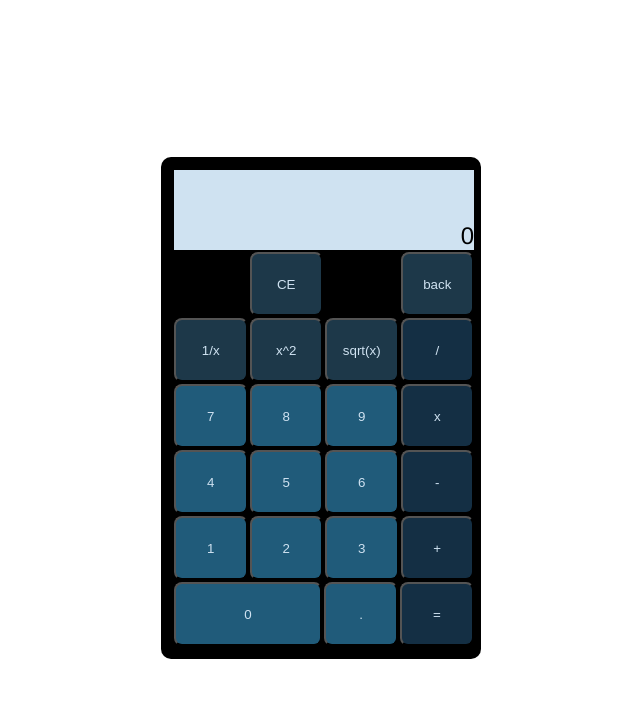
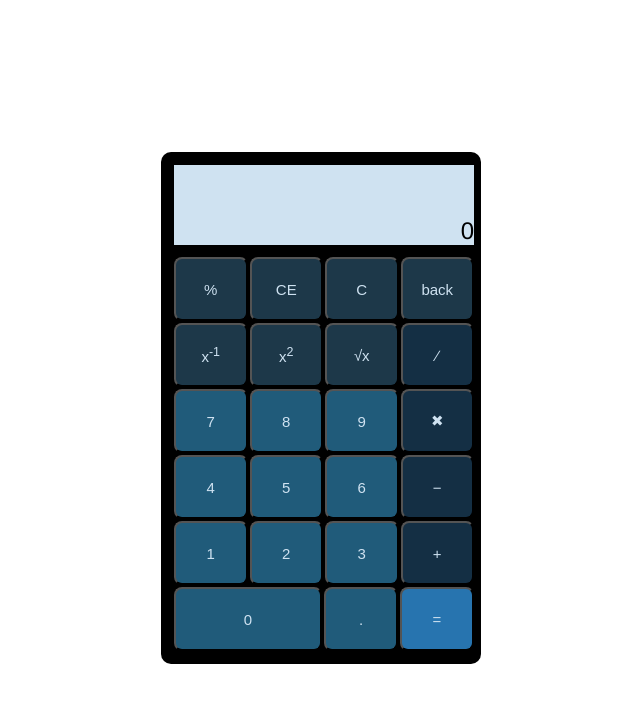
Before and after one commit to OmarTammam25/Calculator-frontend, an Angular app: page / in a window 1280 px wide. Shown: the top 702 px of the page, without its empty margins (319-959 px from the left). Built offline with nearby package versions, Linux system fonts and the light colour scheme.

Commit message:
refactor code

```diff
--- a/package.json
+++ b/package.json
@@ -18,6 +18,9 @@
     "@angular/platform-browser": "^14.2.0",
     "@angular/platform-browser-dynamic": "^14.2.0",
     "@angular/router": "^14.2.0",
+    "@fortawesome/angular-fontawesome": "^0.10.0",
+    "@fortawesome/fontawesome-svg-core": "^1.2.36",
+    "@fortawesome/free-solid-svg-icons": "^5.15.4",
     "rxjs": "~7.5.0",
     "tslib": "^2.3.0",
     "zone.js": "~0.11.4"
--- a/src/app/app.component.css
+++ b/src/app/app.component.css
@@ -31,6 +31,7 @@ button {
     min-height: 40px;
     color: #cfe2f1;
     border-radius: 8px;
+    font-size: 15px;
 }
 
 button:hover.number {
@@ -49,6 +50,11 @@ button:hover.function2 {
 
 button:hover.operation {
     background-color: #1d3849;
+    transition: 0.3s;
+}
+
+button:hover#equals {
+    background-color: #2a4f67;
     transition: 0.3s;
 }
 
@@ -85,6 +91,7 @@ button:hover.operation {
     overflow: hidden;
     text-overflow: ellipsis;
     width:300px;
+    margin-bottom: 10px;
 }
 
 #result {
@@ -96,5 +103,9 @@ button:hover.operation {
     justify-content: space-between;
 }
 #id {
-    font: medium;
+    font: xx-large;
 }
+
+#equals {
+    background-color: #2774af;
+}
--- a/src/app/app.component.html
+++ b/src/app/app.component.html
@@ -6,9 +6,10 @@
       <tr>
         <td>
           <div class="output">
-            <output id="expression">
+            <output id="expression" *ngIf="this.myFunction.length === 0">
               {{leftOperand}} {{operator}} {{rightOperand}}
             </output>
+            <output id="functionResult" *ngIf="this.myFunction.length != 0">{{myFunction}}({{leftOperand}})</output>
             <output id="result"> {{config.result}} </output>
           </div>
 
@@ -16,13 +17,13 @@
       </tr>
       <tr>
         <td>
-
+          <button class="function2" (click)="percent()">%</button>
         </td>
         <td>
           <button class="function2" (click)="clear()">CE</button>
         </td>
         <td>
-
+          <button class="function2" (click)="clear()">C</button>
         </td>
         <td>
           <button class="function2" (click)="eraseRecent()">back</button>
@@ -31,17 +32,19 @@
 
         <tr>
           <td>
-            <button class="function" (click)="inverse()">1/x</button>
+            <button class="function" (click)="inverse()">x<sup>-1</sup></button>
           </td>
           <td>
-            <button class="function" (click)="square()">x^2</button>
+            <button class="function" (click)="square()">x<sup>2</sup></button>
           </td>
           <td>
-            <button class="function" (click)="squareRoot()">sqrt(x)</button>
+            <button class="function" (click)="squareRoot()">
+              &#8730;x
+            </button>
           </td>
 
           <td>
-            <button class="operation"(click)="setOperator('/')" >/</button>
+            <button class="operation"(click)="setOperator('/')" >&#8725;</button>
           </td>
         </tr>
 
@@ -57,7 +60,7 @@
           <button class="number" (click)="appendOperand('9')">9</button>
         </td>
         <td>
-          <button class="operation" (click)="setOperator('*')">x</button>
+          <button class="operation" (click)="setOperator('*')">&#10006;</button>
         </td>
       </tr>
 
@@ -72,7 +75,7 @@
           <button class="number" (click)="appendOperand('6')">6</button>
         </td>
         <td>
-          <button class="operation" (click)="setOperator('-')">-</button>
+          <button class="operation" (click)="setOperator('-')">&minus;</button>
         </td>
       </tr>
 
@@ -87,7 +90,7 @@
           <button class="number" (click)="appendOperand('3')">3</button>
         </td>
         <td>
-          <button class="operation" (click)="setOperator('+')">+</button>
+          <button class="operation" (click)="setOperator('+')">&plus;</button>
         </td>
       </tr>
 
@@ -99,7 +102,7 @@
             <button class="number" (click)="appendOperand('.')">.</button>
           </td>
           <td>
-            <button class="operation" id="equals" (click)="calculate()">=</button>
+            <button class="operation" id="equals" (click)="calculate()">&equals;</button>
           </td>
         </tr>
       </Table>
--- a/src/app/app.component.ts
+++ b/src/app/app.component.ts
@@ -2,7 +2,8 @@ import { CompilerConfig } from '@angular/compiler';
 import { Component } from '@angular/core';
 import { Config } from './api';
 import { CalculatorService } from './calculator.service';
-
+import { faSquareRootAlt } from '@fortawesome/free-solid-svg-icons';
+import { retry } from 'rxjs';
 
 @Component({
   selector: 'app-root',
@@ -10,13 +11,15 @@ import { CalculatorService } from './calculator.service';
   styleUrls: ['./app.component.css']
 })
 export class AppComponent {
+  squareRootIcon = faSquareRootAlt;
   title = 'calculator-frontend';
   MAX_OPERAND_LENGTH = 19;
-  /* result: string = ""; */
+  MAX_DELAY = 20;
   leftOperand: string = "";
   rightOperand: string = "";
   operator: string = "";
   expression: string = "";
+  myFunction: string = "";
 
   config: Config ={
     id: 1,
@@ -24,59 +27,43 @@ export class AppComponent {
     result: 0
   }
   isResult: boolean = false;
-
   constructor(private calculatorService: CalculatorService){}
-
-  isOperator(operation: string){
-    if(operation === '+' || operation === '-' || operation === '*' || operation === '/')
-      return true;
-    return false;
-  }
-  /*
-  concatenate(operation: string) {
-    if(this.isMaxLength(this.expression)){
-      return;
-    }
-    if(this.isOperator(operation)) {
-      if(this.isOperator(this.expression.charAt(this.expression.length - 2))){
-        this.eraseRecent();
-      }
-      this.expression += " ";
-      this.expression += operation;
-      this.expression += " ";
-    }else{
-      if(this.isResult){
-        this.expression = "";
-      }
-      this.expression += operation;
-    }
-    this.isResult = false;
-    this.config.expression = this.expression;
-    console.log(this.expression);
-  } */
 
   appendOperand(userOperand: string){
     if(this.isResult) {
       this.clearProperties();
       this.isResult = false;
     }
+
+    // making sure there's only 1 .
+
     if (this.operator.length === 0 && this.leftOperand.length <= this.MAX_OPERAND_LENGTH){
+      if(this.hasDot(this.leftOperand) && userOperand === ".")
+        return;
       this.leftOperand += userOperand;
       console.log(this.leftOperand);
     }else if (this.rightOperand.length <= this.MAX_OPERAND_LENGTH) {
+      if(this.hasDot(this.rightOperand) && userOperand === ".")
+        return;
       this.rightOperand += userOperand;
       console.log(this.rightOperand);
     }
   }
 
+  hasDot(myOperand: string){
+    if(myOperand.includes("."))
+      return true;
+    return false;
+  }
+
   async setOperator(userOperator: string){
-    // TODO return error
+    this.myFunction = "";
     if(this.leftOperand.length === 0) {
       this.leftOperand = '0';
     }
     if(this.rightOperand.length != 0){
       this.calculate();
-      await this.delay(20);
+      await this.delay(this.MAX_DELAY);
     }
     this.updateOperandsAfterResult();
     this.operator = userOperator;
@@ -93,7 +80,6 @@ export class AppComponent {
     }
   }
 
-  // gets result
   async calculate() {
     this.buildExpression();
     if(this.isValidExpression()){
@@ -110,16 +96,8 @@ export class AppComponent {
   }
 
   isValidExpression() : boolean{
-    /* let oneOperator: boolean = false;
-    for(let i = 0; i < this.expression.length; i++){
-      if(oneOperator && this.expression.charAt(i) != " ")
-        return true;
-
-      if(this.isOperator(this.expression.charAt(i)))
-          oneOperator = true;
-    } */
     if(this.leftOperand.length != 0 && this.operator.length != 0 && this.rightOperand.length != 0)
-      return true;
+    return true;
     return false;
   }
   delay(ms: number) {
@@ -136,21 +114,8 @@ export class AppComponent {
     this.clearProperties();
   }
 
-  clearProperties(){
-    this.leftOperand = "";
-    this.rightOperand = "";
-    this.operator = "";
-  }
   // for back button
   eraseRecent() {
-    /* if(this.expression.charAt(this.expression.length-1) === ' ' || this.isOperator(this.expression.charAt(this.expression.length-1))){
-      this.expression = this.expression.slice(0, this.expression.length - 3);
-      console.log(this.expression);
-    }else{
-      this.expression = this.expression.slice(0, this.expression.length -1) ;
-    }
-    this.config.expression = this.expression;
-    this.isResult = false; */
     console.log("length = " + this.leftOperand.length);
     if(this.rightOperand.length != 0){
       this.rightOperand = this.rightOperand.slice(0, this.rightOperand.length - 1);
@@ -161,41 +126,71 @@ export class AppComponent {
     }
   }
 
+  clearProperties(){
+    this.leftOperand = "";
+    this.rightOperand = "";
+    this.operator = "";
+    this.myFunction = "";
+  }
+
+  isOperator(operation: string){
+    if(operation === '+' || operation === '-' || operation === '*' || operation === '/')
+      return true;
+    return false;
+  }
+
   async inverse(){
     this.updateOperandsAfterResult();
     this.calculate();
-    await this.delay(50);
+    await this.delay(this.MAX_DELAY);
     this.updateOperandsAfterResult();
     this.calculatorService.getInverse(this.leftOperand).subscribe(data => {
       this.config = data;
     });
-    await this.delay(50);
+    await this.delay(this.MAX_DELAY);
     this.isResult = true;
+    this.myFunction = "inverse";
   }
 
   async square(){
     this.updateOperandsAfterResult();
     this.calculate();
-    await this.delay(50);
+    await this.delay(this.MAX_DELAY);
     this.updateOperandsAfterResult();
     this.calculatorService.getSquare(this.leftOperand).subscribe(data => {
       this.config = data;
     });
-    await this.delay(50);
+    await this.delay(this.MAX_DELAY);
     this.isResult = true;
+    this.myFunction = "square";
   }
 
   async squareRoot(){
     this.updateOperandsAfterResult();
     this.calculate();
-    await this.delay(50);
+    await this.delay(this.MAX_DELAY);
     this.updateOperandsAfterResult();
     console.log(this.expression);
     this.calculatorService.getSquareRoot(this.leftOperand).subscribe(data => {
       this.config = data;
     });
-    await this.delay(50);
+    await this.delay(this.MAX_DELAY);
     this.isResult = true;
+    this.myFunction = "sqrt";
+  }
+
+  async percent() {
+    this.updateOperandsAfterResult();
+    this.calculate();
+    await this.delay(this.MAX_DELAY);
+    this.updateOperandsAfterResult();
+    console.log(this.expression);
+    this.calculatorService.getPercent(this.leftOperand).subscribe(data => {
+      this.config = data;
+    });
+    await this.delay(this.MAX_DELAY);
+    this.isResult = true;
+    this.myFunction = "percent"
   }
 
 }
--- a/src/app/app.module.ts
+++ b/src/app/app.module.ts
@@ -4,6 +4,7 @@ import { BrowserModule } from '@angular/platform-browser';
 import { AppComponent } from './app.component';
 import { HttpClientModule } from '@angular/common/http';
 import { ClickerDirective } from './clicker.directive';
+import { FontAwesomeModule } from '@fortawesome/angular-fontawesome';
 
 @NgModule({
   declarations: [
@@ -12,7 +13,8 @@ import { ClickerDirective } from './clicker.directive';
   ],
   imports: [
     BrowserModule,
-    HttpClientModule
+    HttpClientModule,
+    FontAwesomeModule
   ],
   providers: [],
   bootstrap: [AppComponent]
--- a/src/app/calculator.service.ts
+++ b/src/app/calculator.service.ts
@@ -23,5 +23,7 @@ export class CalculatorService {
     return this.http.get<Config>(`${this.configUrl}/inverse?operand=${expression}`)
   }
 
-
+  getPercent(expression: string) {
+    return this.http.get<Config>(`${this.configUrl}/percent?operand=${expression}`)
+  }
 }
--- a/src/index.html
+++ b/src/index.html
@@ -2,10 +2,11 @@
 <html lang="en">
 <head>
   <meta charset="utf-8">
-  <title>CalculatorFrontend</title>
+  <title>AccursedCalculator</title>
   <base href="/">
   <meta name="viewport" content="width=device-width, initial-scale=1">
   <link rel="icon" type="image/x-icon" href="favicon.ico">
+  <link href="https://use.fontawesome.com/releases/v5.0.7/css/all.css" rel=”stylesheet”>
 </head>
 <body>
   <app-root></app-root>
```
Also changed, not shown: 1 other file (tests, documents, lock files or other folders).
